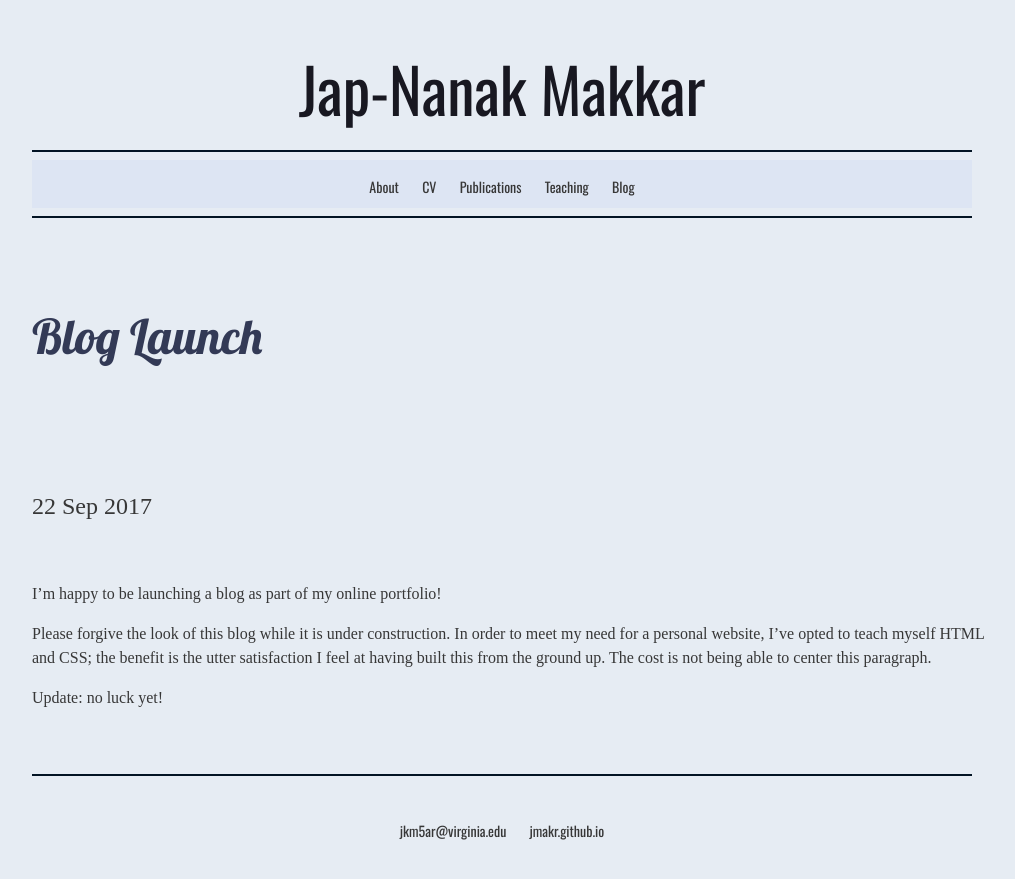
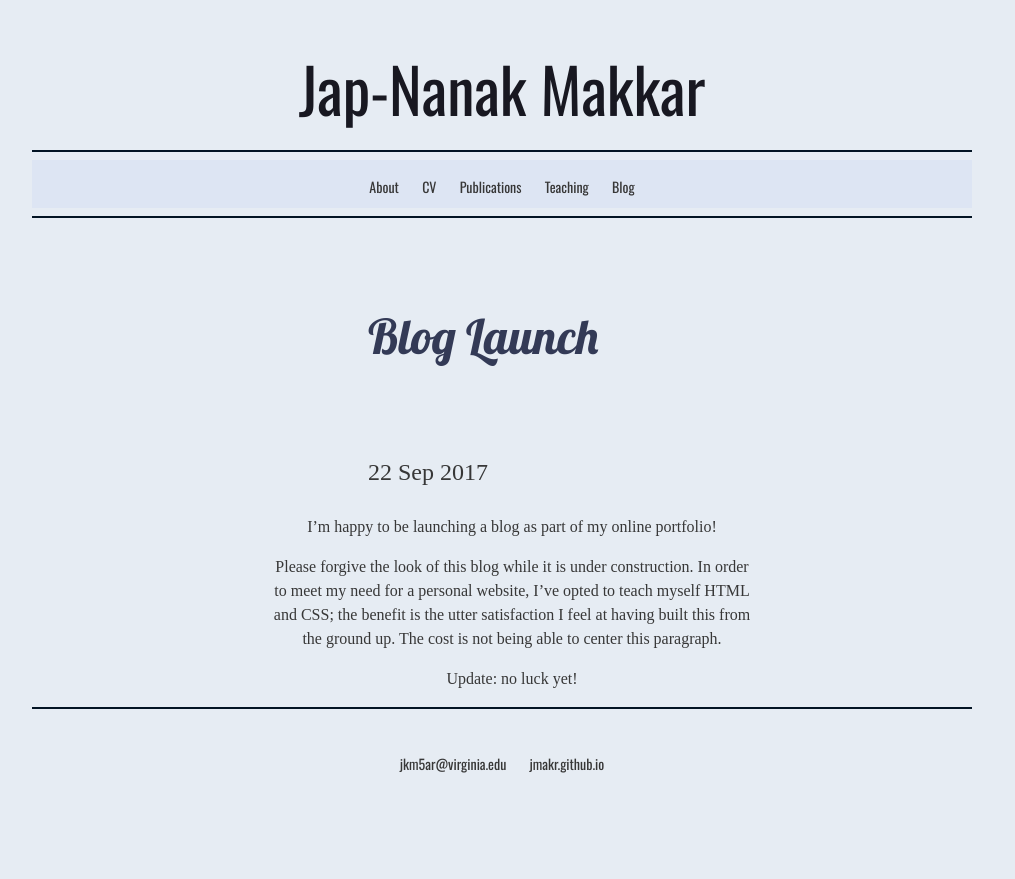
Before and after one commit to jmakr/jmakr.github.io, a Jekyll site: the page built from _posts/2017-09-22-Blog-Launch.md, in a window 1280 px wide. Shown: the top 879 px of the page, without its empty margins (138-1153 px from the left). Built offline with Jekyll 4.4.1, drawn with Linux system fonts in a browser that asks for light colours; some web fonts are replaced.

Commit message:
Update main.css

```diff
--- a/css/main.css
+++ b/css/main.css
@@ -15,8 +15,6 @@
         margin-right: auto;
   	margin-top:18px;
   	margin-bottom:18px;
-
-
 
 
 
@@ -113,34 +111,31 @@ a:hover {
 
     position: relative;
     color: #373737; /* charcoal*/
-    margin-right: auto;
-    margin-left: auto;
-    margin-bottom: auto;
-    margin-top: auto;
+
     height: 200px;
+	width: 100%;
+	text-align: center;
+	font-size: 26px;
+	line-height: 28px;
 	overflow: hidden;
 
 }
 .posthelper {
 	font-size: 26px;
     	line-height: 28px;
-	width:100%;
-	margin: 0px;
+	width:50%;
+
 	margin-right: auto;
    	margin-left: auto;
-	margin-bottom: auto;
-    	margin-top: auto;
+
 
 }
 
 .datehelper{
-    width:100%;
-	margin: 0px;
+    width:30%;
+
     margin-right: auto;
     margin-left: auto;
-    margin-top:auto;
-    margin-bottom:auto;
-
 
 }
 
@@ -204,12 +199,10 @@ h5 { /* blog header  */
 }
 
 .bheadercontainer{/* blog header container  */
-	width:100%;
-	margin: 0px;
+	width:30%;
+
 	margin-right: auto;
 	margin-left: auto;
-	margin-bottom: auto;
-	margin-top: auto;
 
 
 }
```
